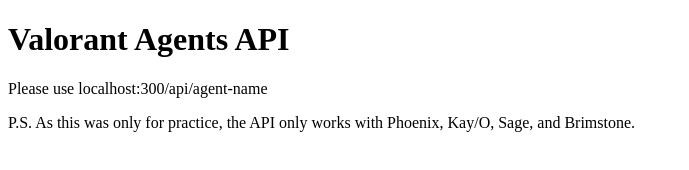
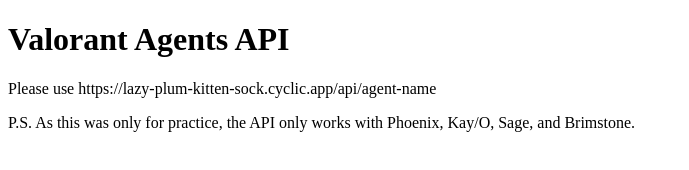
Before and after one commit to gregkurniawan/valorant-agents-api, a website: page index.html in a window 1280 px wide. Shown: the whole page, without its empty margins (0-689 px from the left). Drawn offline with Linux system fonts and the light colour scheme.

Commit message:
updated HTML documentation.

```diff
--- a/index.html
+++ b/index.html
@@ -10,7 +10,7 @@
 
 <body>
     <h1>Valorant Agents API</h1>
-    <p>Please use localhost:300/api/agent-name</p>
+    <p>Please use https://lazy-plum-kitten-sock.cyclic.app/api/agent-name</p>
     <p>P.S. As this was only for practice, the API only works with Phoenix, Kay/O, Sage, and Brimstone.</p>
 </body>
 
```
